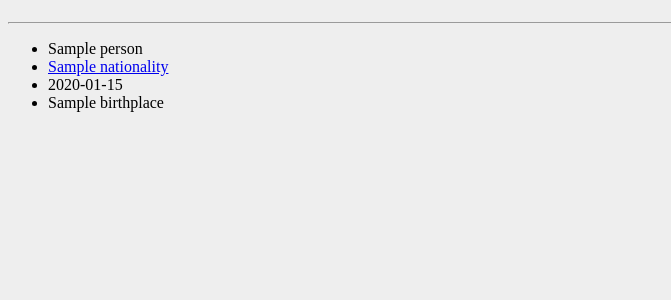
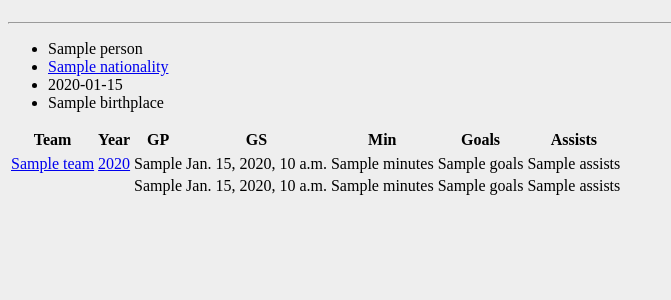
Before and after one commit to SoccerStatsUS/s1, a Django app: template templates/players/detail.html in a window 1280 px wide. Shown: the part 58-358 px from the top of the page, without its empty margins (0-671 px from the left). Run offline with Django 3.2, Linux system fonts and the light colour scheme; the template is opened without the code that fills it: most values are stand-ins (such as "Sample title", 1, 10 or a date in 2020); some libraries are stand-ins or nearby versions.

Commit message:
Lots of changes

```diff
--- a/places/models.py
+++ b/places/models.py
@@ -1,6 +1,4 @@
 from django.db import models
-
-# Create your models here.
 
 class Country(models.Model):
     name = models.CharField(max_length=100)
--- a/teams/urls.py
+++ b/teams/urls.py
@@ -12,4 +12,9 @@ urlpatterns = patterns('soccer.teams.views',
                        url(r'^(?P<slug>\w+)/$',
                            'team_by_slug',
                            name='team_by_slug'),
+
+                       url(r'^(?P<id>\d+)/(?P<year>\d+)/$',
+                           'team_and_year',
+                           name='team_and_year'),
+
 )
--- a/templates/players/detail.html
+++ b/templates/players/detail.html
@@ -15,4 +15,42 @@
   <li>{{ person.birthplace }}</li>
 </ul>
 
+
+<table class="tablesorter">
+  <thead>
+    <tr>
+      <th>Team</th>
+      <th>Year</th>
+      <th>GP</th>
+      <th>GS</th>
+      <th>Min</th>
+      <th>Goals</th>
+      <th>Assists</th>
+    <tr>
+  </thead>
+<tbody>
+{% for season in seasons %}
+<tr>
+  <td><a href="{% url team_by_id season.team.id %}">{{ season.team }}</a></td>
+  <td><a href="{% url year_stats season.year %}">{{ season.year }}</a></td>
+  <td>{{ season.games_played }}</td>
+  <td>{{ season.games_started }}</td>
+  <td>{{ season.minutes }}</td>
+  <td>{{ season.goals }}</td>
+  <td>{{ season.assists }}</td>
+</tr>
+{% endfor %}
+<tr>
+  <td></td>
+  <td></td>
+  <td>{{ career.games_played }}</td>
+  <td>{{ career.games_started }}</td>
+  <td>{{ career.minutes }}</td>
+  <td>{{ career.goals }}</td>
+  <td>{{ career.assists }}</td>
+</tr>
+</tbody>
+</table>
+
+
 {% endblock %}
--- a/templates/salaries/list.html
+++ b/templates/salaries/list.html
@@ -27,7 +27,7 @@
 <tbody>
 {% for salary in salaries %}
 <tr>
-  <td>{{ salary.full_name }}</td>
+  <td><a href="{% url person_detail salary.player.id %}">{{ salary.player }}</a></td>
   <td>{{ salary.team }}</td>
   <td>{{ salary.base_pretty }}</td>
   <td>{{ salary.guaranteed_pretty }}</td>
--- a/urls.py
+++ b/urls.py
@@ -12,6 +12,7 @@ urlpatterns = patterns('',
                        url(r'^international/', include('soccer.international.urls')),
                        url(r'^leagues/', include('soccer.leagues.urls')),
                        url(r'^salaries/', include('soccer.salaries.urls')),
+                       url(r'^stats/', include('soccer.stats.urls')),
                        url(r'^teams/', include('soccer.teams.urls')),
 
                        # Uncomment the admin/doc line below and add 'django.contrib.admindocs'
```
Also changed, not shown: players/aliases.py (+8 -0 lines), players/views.py (+9 -2 lines), stats/models.py (+21 -5 lines), teams/views.py (+14 -0 lines), utils/stats.py (+8 -1 lines), 2 other files.
